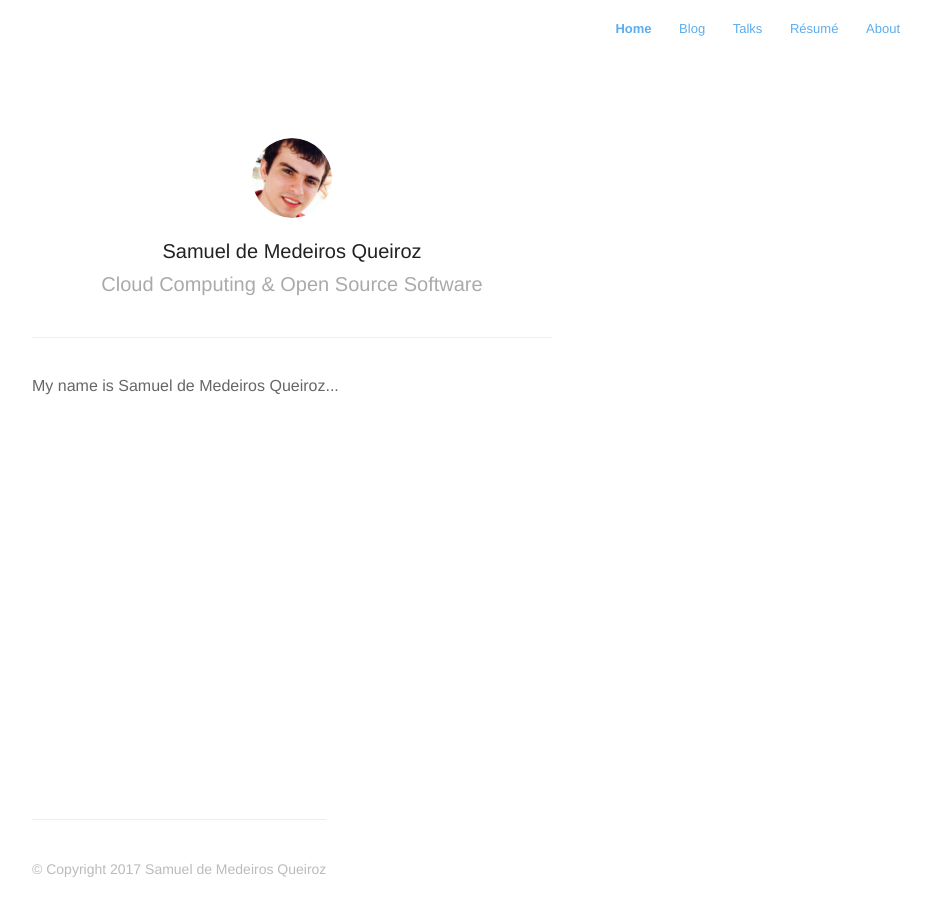
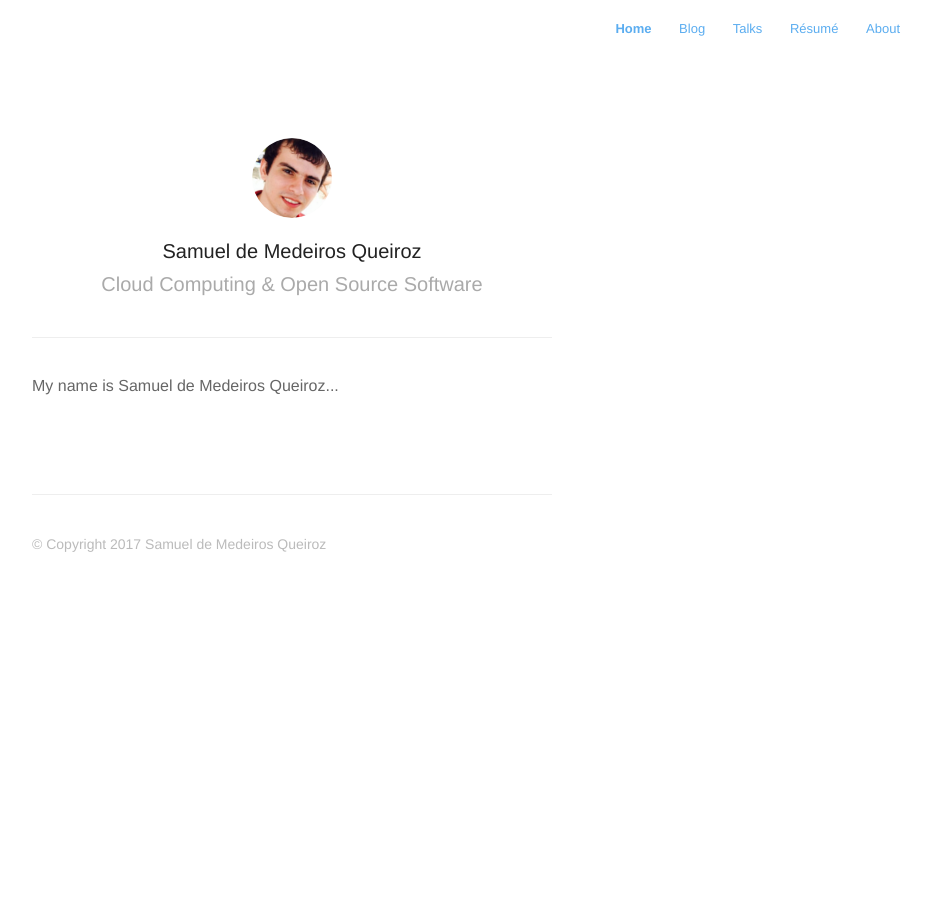
Before and after one commit to samueldmq/samueldmq-old-website, a Jekyll site: the page built from index.html, in a window 1280 px wide. Shown: the whole page, without its empty margins (348-1278 px from the left). Built offline with Jekyll 4.4.1, drawn with Linux system fonts in a browser that asks for light colours; nearby versions of some CDN libraries; the list of posts is cut into pages by our own code.

Commit message:
Revert "Test fixing footer at bottom"
This reverts commit bdaffe750d4f123b8ade1ce1f575e8c0d579a2e0.

```diff
--- a/assets/css/style.css
+++ b/assets/css/style.css
@@ -438,8 +438,6 @@ Post List
 	box-shadow: inset 0 1px 0 #eee;
 	padding: 40px 0 0 0;
 	margin-top: 100px;
- 	position:fixed;
- 	bottom:0;
 }
 
 /* Post Page */
```
